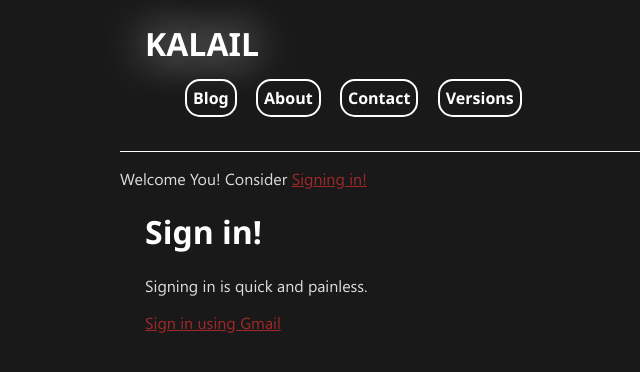
After one commit to thekashifmalik/Kalail, a Django app: page /sign_in/ in a window 1280 px wide. The commit adds this page. Shown: the top 372 px of the page, without its empty margins (70-710 px from the left). Run offline with Django 3.2, Linux system fonts and the light colour scheme; parts of the project's set-up code (start-up, migrations or seed data) failed here and were passed over; some libraries are stand-ins or nearby versions.

Commit message:
Add Authentication
Feature: Add Gmail logins
Feature: Add email functionality.

```diff
--- a/kalail/main/urls.py
+++ b/kalail/main/urls.py
@@ -2,6 +2,8 @@ from django.conf.urls.defaults import patterns, include, url
 
 urlpatterns = patterns('main.views',
 	url(r'^$', 'index'),
+	url(r'^sign_in_needed/$', 'sign_in_needed'),
+	url(r'^sign_in/$', 'sign_in'),
 	url(r'^about/$', 'about'),
 	url(r'^contact/$', 'contact'),
 	)
--- a/kalail/main/views.py
+++ b/kalail/main/views.py
@@ -9,6 +9,14 @@ def index(request):
 	return render_to_response('main/index.html', context_instance=RequestContext(request))
 	#return HttpResponseRedirect(reverse('blog.views.index'))
 
+def	sign_in_needed(request):
+	request.session['next'] = request.REQUEST.get('next', '')
+	return render_to_response('main/sign_in_needed.html', context_instance=RequestContext(request))
+
+def	sign_in(request):
+	# request.session['next'] = request.REQUEST.get('next', '')
+	return render_to_response('main/sign_in.html', context_instance=RequestContext(request))
+
 def about(request):
 	return render_to_response('main/about.html', context_instance=RequestContext(request))
 
--- a/kalail/templates/base.html
+++ b/kalail/templates/base.html
@@ -39,6 +39,15 @@
             </ul>
         </div>
 
+
+        <div id="User_email">
+            {% if user.is_authenticated %}
+                <p>Welcome {{user.email}}!</p>
+            {% else %}
+                <p>Welcome You! Consider <a href="{% url main.views.sign_in %}">Signing in!</a></p>
+            {% endif %}
+        </div>
+
         <div class="content">
             {% block content %}{% endblock %}
         </div>
--- /dev/null
+++ b/kalail/templates/main/sign_in.html
@@ -0,0 +1,10 @@
+{% extends 'base.html' %}
+{% block title %}Sign In{% endblock title %}
+{% block content %}
+<h1>Sign in!</h1>
+<p>Signing in is quick and painless.</p>
+
+<div id="login_div">
+    <a href="{% url socialauth_begin 'google' %}">Sign in using Gmail</a>
+</div>
+{% endblock content %}
--- a/kalail/urls.py
+++ b/kalail/urls.py
@@ -18,6 +18,7 @@ urlpatterns = patterns('',
 
     # Uncomment the next line to enable the admin:
     url(r'^admin/', include(admin.site.urls)),
+    url(r'', include('social_auth.urls')),
     url(r'^', include('main.urls')),
     #url(r'^$', redirect_to, {'url': '/blog/'}),
 )
--- a/requirements.txt
+++ b/requirements.txt
@@ -3,8 +3,13 @@ South==0.7.3
 boto==2.3.0
 django-debug-toolbar==0.9.4
 django-registration==0.8
+django-social-auth==0.6.7
 django-storages==1.1.4
 gunicorn==0.14.2
+httplib2==0.7.4
+mock==0.8.0
+oauth2==1.5.211
 psycopg2==2.4.1
 python-memcached==1.48
+python-openid==2.2.5
 rope==0.9.3
```
Also changed, not shown: kalail/settings.py (+23 -4 lines), kalail/templates/main/sign_in_needed.html (added, +10 -0 lines).
